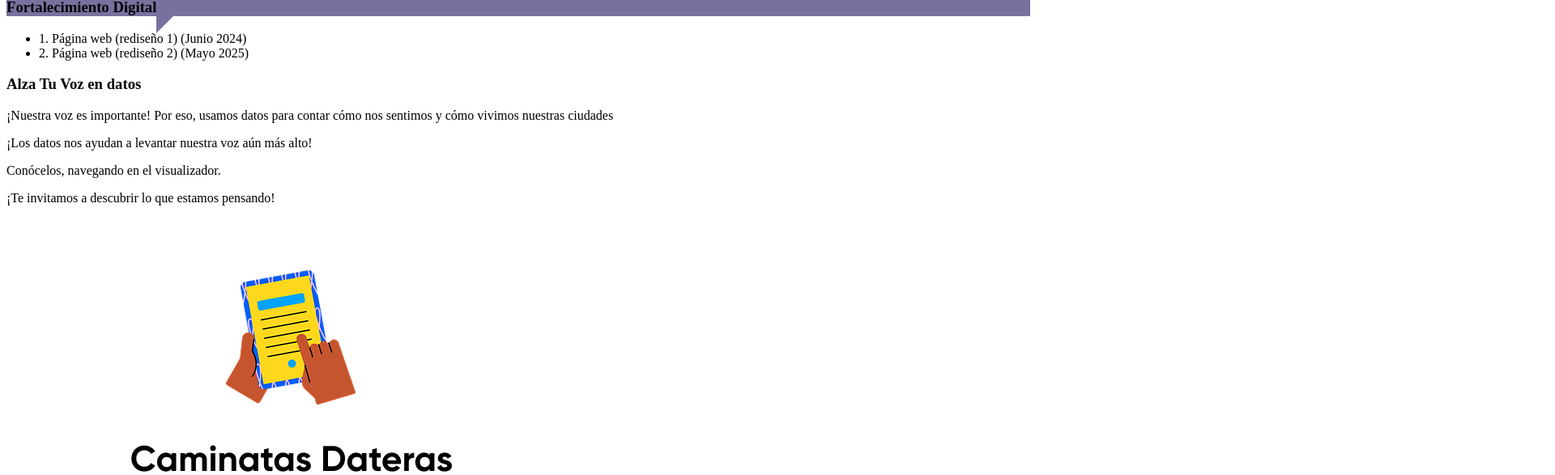
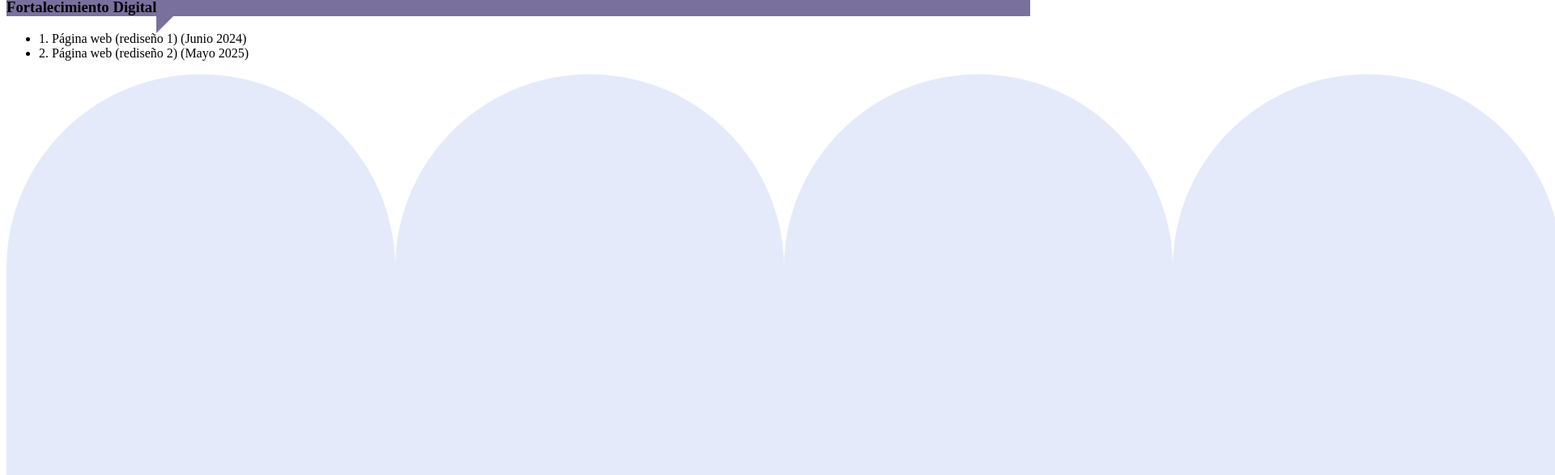
Before and after one commit to MorlinXD/ATV, a Next.js app: page /HowWeDoItPage in a window 1280 px wide. Shown: the part 5669-6256 px from the top of the page at 81% size, 1920 px wide, since content can reach past the window. Built offline with nearby package versions, Linux system fonts and the light colour scheme.

Commit message:
Agregar fondo de nube

```diff
--- a/src/Components/HowWeDoItDashboard.tsx
+++ b/src/Components/HowWeDoItDashboard.tsx
@@ -4,19 +4,37 @@ import { Tab, Tabs } from './Tabs';
 
 export default function HowWeDoItDashboard() {
   return (
-    <section id="atv-datosPWBI" className="bg-blue-50">
+    <section id="atv-datosPWBI" className="bg-blue-50 relative overflow-hidden">
+      {/* Imagen de fondo */}
+      <img
+        src="/images/actividades/fondo.png"
+        alt="Fondo decorativo"
+        className="absolute top-0 left-0 w-full h-120 object-cover z-0"
+        style={{ pointerEvents: 'none' }}
+      />
       <SectionLayout>
-        <h1 className=" text-4xl font-semibold my-10 text-center">Alza Tu Voz en datos</h1>
-        <p className="text-center">
+        <h1 className=" text-4xl font-semibold my-10 text-center relative z-10">
+          Alza Tu Voz en datos
+        </h1>
+        <p className="text-center relative z-10">
           {' '}
           ¡Nuestra voz es importante! Por eso, usamos datos para contar cómo nos sentimos y cómo
           vivimos nuestras ciudades{' '}
         </p>
-        <p className="text-center"> ¡Los datos nos ayudan a levantar nuestra voz aún más alto!</p>
-        <p className="text-center"> Conócelos, navegando en el visualizador. </p>
-        <p className="text-center mb-10"> ¡Te invitamos a descubrir lo que estamos pensando! </p>
+        <p className="text-center relative z-10">
+          {' '}
+          ¡Los datos nos ayudan a levantar nuestra voz aún más alto!
+        </p>
+        <p className="text-center relative z-10"> Conócelos, navegando en el visualizador. </p>
+        <p className="text-center mb-10 relative z-10">
+          {' '}
+          ¡Te invitamos a descubrir lo que estamos pensando!{' '}
+        </p>
 
-        <section id="tarjetas" className="text-center mb-10 flex flex-row justify-center items-center gap-6">
+        <section
+          id="tarjetas"
+          className="text-center mb-10 flex flex-row justify-center items-center gap-6 relative z-10"
+        >
           <img
             src="/images/resultados/img1.png"
             alt="Ilustración de caminatas dateras"
@@ -33,7 +51,7 @@ export default function HowWeDoItDashboard() {
             className="w-56 sm:w-64 md:w-72 h-auto hover:scale-105 transition-transform"
           />
         </section>
-        <section id="Grafico-PWBI">
+        <section id="Grafico-PWBI" className="relative z-10">
           <Tabs>
             <Tab label="Riobamba">
               <div className="relative w-full" style={{ height: '1110px' }}>
```
Also changed, not shown: public/images/actividades/fondo.png (added).
